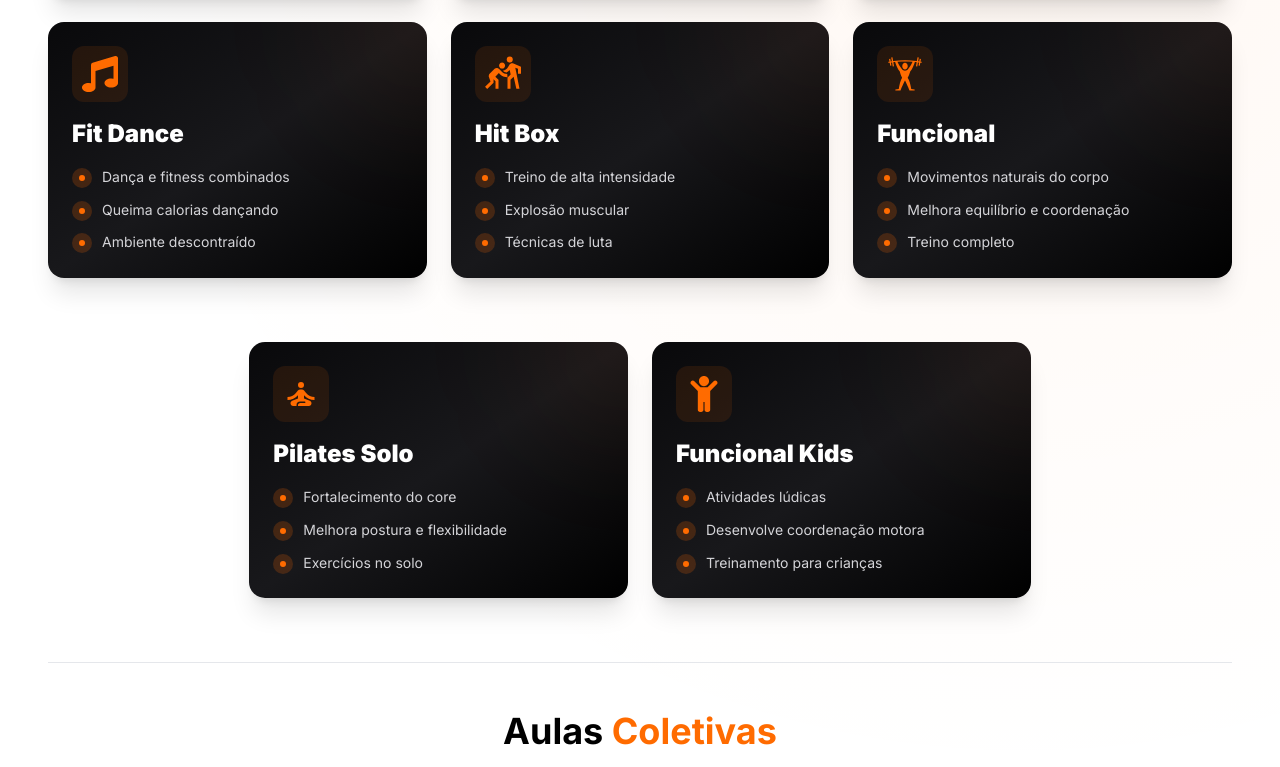
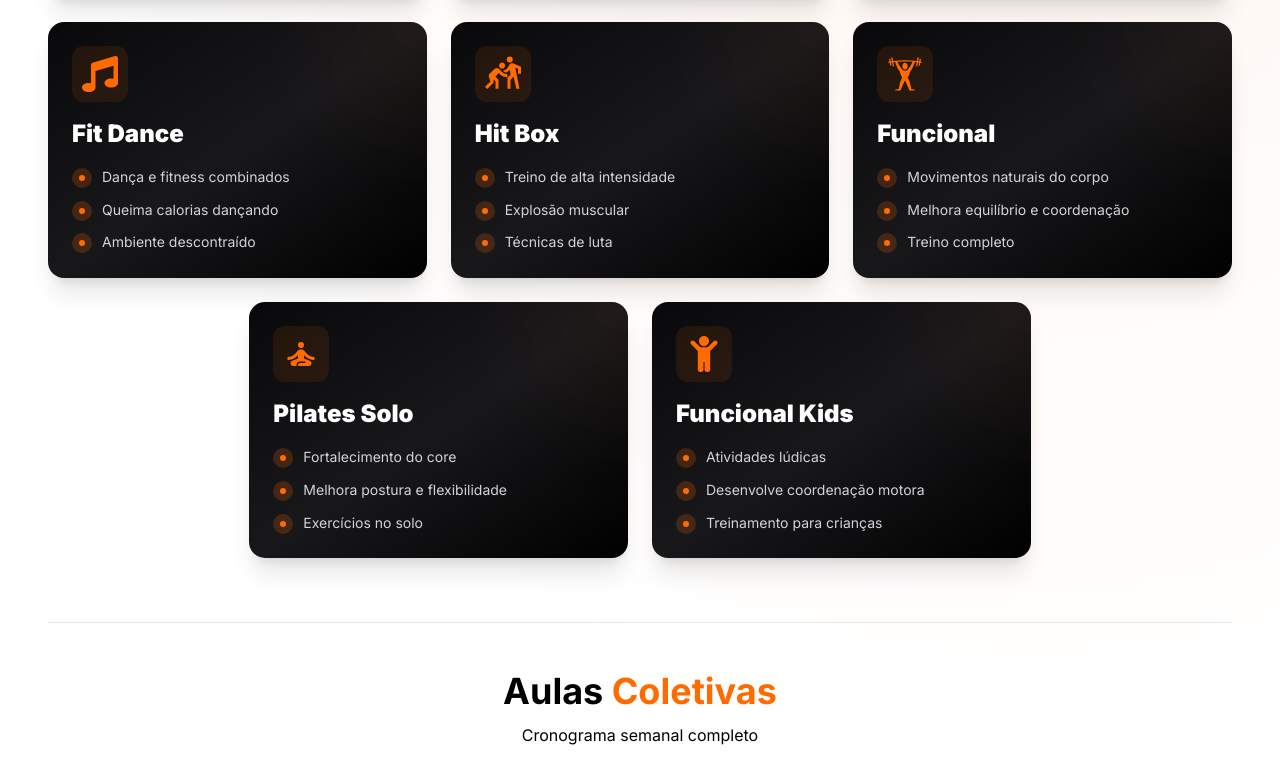
Before and after one commit to richardgms/estiga-total, a Next.js app: page / in a window 1280 px wide. Shown: the part 3089-3856 px from the top of the page. Built offline with nearby package versions, Linux system fonts and the light colour scheme.

Commit message:
Ajuste de espaçamento dos cards de modalidades

```diff
--- a/components/sections/Modalities.tsx
+++ b/components/sections/Modalities.tsx
@@ -163,13 +163,13 @@ const Modalities: React.FC = () => {
           </p>
         </div>
 
-        <div className="grid grid-cols-1 md:grid-cols-2 lg:grid-cols-3 gap-4 lg:gap-6 mb-16">
+        <div className="grid grid-cols-1 md:grid-cols-2 lg:grid-cols-3 gap-4 lg:gap-6">
           {modalities.slice(0, 6).map((modality, index) => (
             <ModalityCard key={index} modality={modality} />
           ))}
         </div>
 
-        <div className="flex flex-wrap justify-center gap-4 lg:gap-6 mb-16">
+        <div className="flex flex-wrap justify-center gap-4 lg:gap-6 mt-4 lg:mt-6 mb-16">
           {modalities.slice(6).map((modality, index) => (
             <div key={index + 6} className="w-full md:w-[calc(50%-0.5rem)] lg:w-[calc(33.333%-1rem)]">
               <ModalityCard modality={modality} />
```
